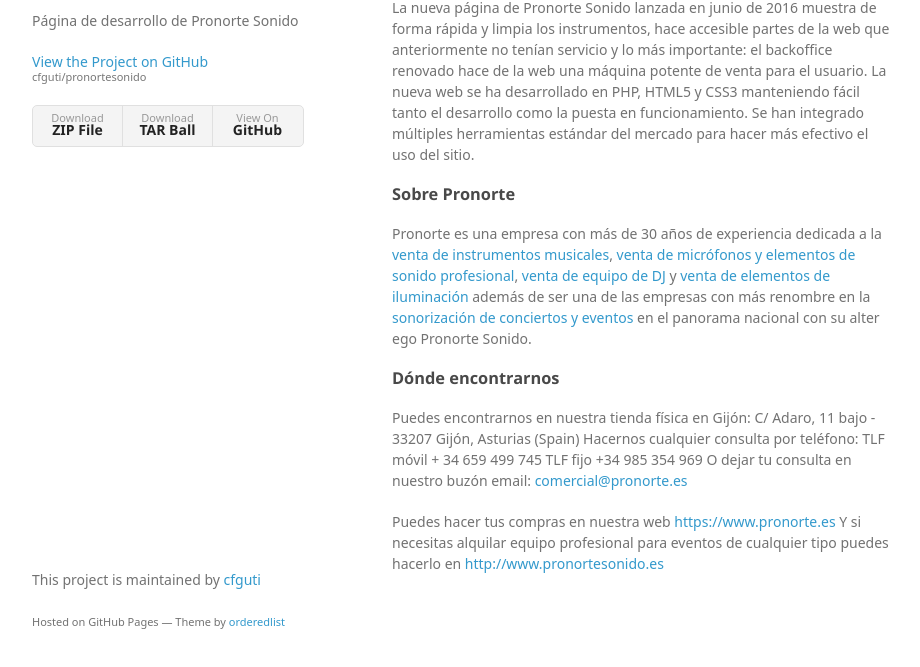
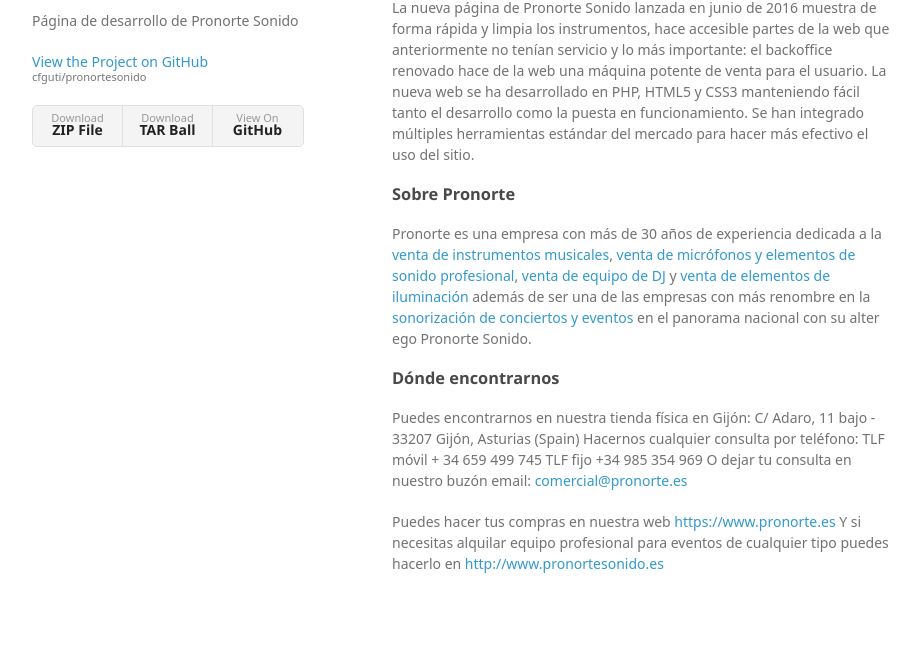
Before and after one commit to cfguti/pronortesonido, a plain HTML site: page index.html in a window 1280 px wide. Shown: the part 99-766 px from the top of the page, without its empty margins (178-1098 px from the left). Drawn offline with Linux system fonts and the light colour scheme; a web font is replaced by a local one.

Commit message:
Update index.html

```diff
--- a/index.html
+++ b/index.html
@@ -55,10 +55,6 @@
 <p>Puedes hacer tus compras en nuestra web <a href="https://www.pronorte.es">https://www.pronorte.es</a>
 Y si necesitas alquilar equipo profesional para eventos de cualquier tipo puedes hacerlo en <a href="http://www.pronortesonido.es">http://www.pronortesonido.es</a></p>
       </section>
-      <footer>
-        <p>This project is maintained by <a href="https://github.com/cfguti">cfguti</a></p>
-        <p><small>Hosted on GitHub Pages &mdash; Theme by <a href="https://github.com/orderedlist">orderedlist</a></small></p>
-      </footer>
     </div>
     <script src="javascripts/scale.fix.js"></script>
 
```
